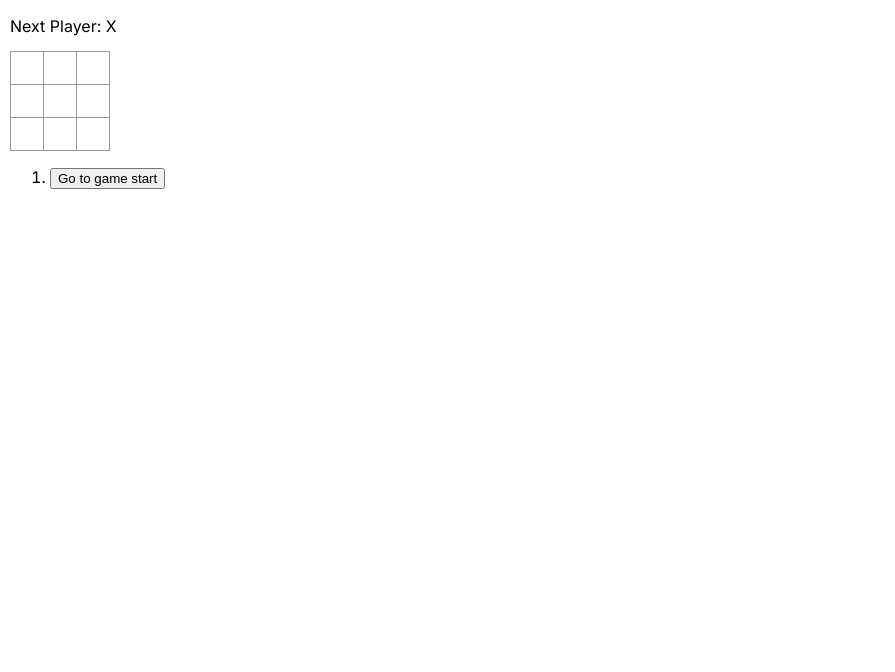
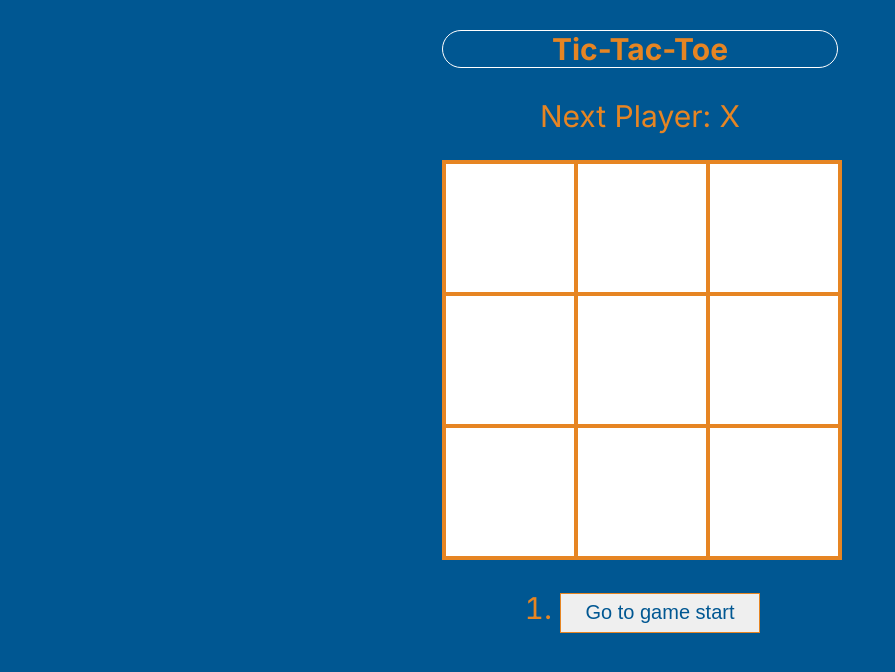
Before and after one commit to awhley/React-Tic-Tac-Toe, a Next.js app: page / in a window 1280 px wide. Shown: the top 672 px of the page, without its empty margins (0-895 px from the left). Built offline with nearby package versions, Linux system fonts and the light colour scheme.

Commit message:
updated styling

```diff
--- a/src/app/globals.css
+++ b/src/app/globals.css
@@ -1,21 +1,50 @@
 body {
     margin: 10px;
+    background-color: #005792;
+    display: flex;
+    justify-content: center;
 }
 
 .square {
     background: #FFF;
-    border: 1px solid #999;
+    border: 4px solid #E68523;
     float: left;
-    font-size: 24px;
+    font-size: 96px;
     font-weight: bold;
-    line-height: 34px;
-    height: 34px;
-    margin-right: -1px;
-    margin-top: -1px;
+    line-height: 136px;
+    height: 136px;
+    margin-right: -4px;
+    margin-top: -4px;
     text-align: center;
-    width: 34px;
+    width: 136px;
 }
 
 .board-row {
     display: flex;
+    justify-content: center;
 }
+
+h1 {
+    color: #E68523;
+    font-size: 30px;
+    display: flex;
+    justify-content: center;
+    border: 1px solid #FFF;
+    border-radius: 20px;
+}
+
+p, .game-info, .game-buttons {
+    color: #E68523;
+    font-size: 30px;
+    display: flex;
+    justify-content: center;
+}
+
+button {
+    color: #005792;
+    background-color: #FFFFF;
+    border: 1.5px solid #E68523;
+    height: 40px;
+    width: 200px;
+    font-size: 20px;
+}
--- a/src/app/page.js
+++ b/src/app/page.js
@@ -92,20 +92,29 @@ export default function Game() {
       description = "Go to game start";
     }
     return (
+      <div className="game-buttons">
         <li key={move + Math.random()}>
           <button onClick={() => jumpTo(move)}>{description}</button>
         </li>
+      </div>
     );
   });
 
   return (
+    <div>
+      <h1>Tic-Tac-Toe</h1>
       <div className="game">
         <div className="game-board">
-        <Board squares={currentSquares} xIsNext={xIsNext} onPlay={handlePlay} />
+          <Board
+            squares={currentSquares}
+            xIsNext={xIsNext}
+            onPlay={handlePlay}
+          />
         </div>
         <div className="game-info">
           <ol>{moves}</ol>
         </div>
       </div>
+    </div>
   );
 }
```
Also changed, not shown: 1 other file (tests, documents, lock files or other folders). Lines whose indentation alone changed are shown as unchanged.
